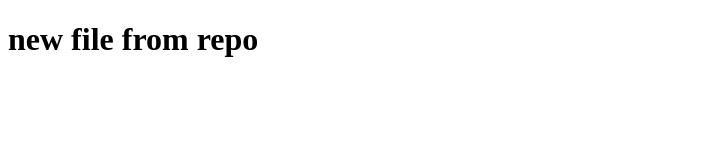
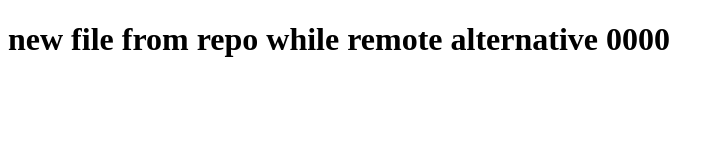
Before and after one commit to NattakoonM/CC11_HW_HTML, a plain HTML site: page newfilelocal.html in a window 1280 px wide. Shown: the whole page, without its empty margins (0-723 px from the left). Drawn offline with Linux system fonts and the light colour scheme.

Commit message:
same file from local

```diff
--- a/newfilelocal.html
+++ b/newfilelocal.html
@@ -7,6 +7,6 @@
     <title>Document</title>
 </head>
 <body>
-    <h1> new file from repo</h1>
+    <h1> new file from repo while remote alternative 0000</h1>
 </body>
 </html>
```
